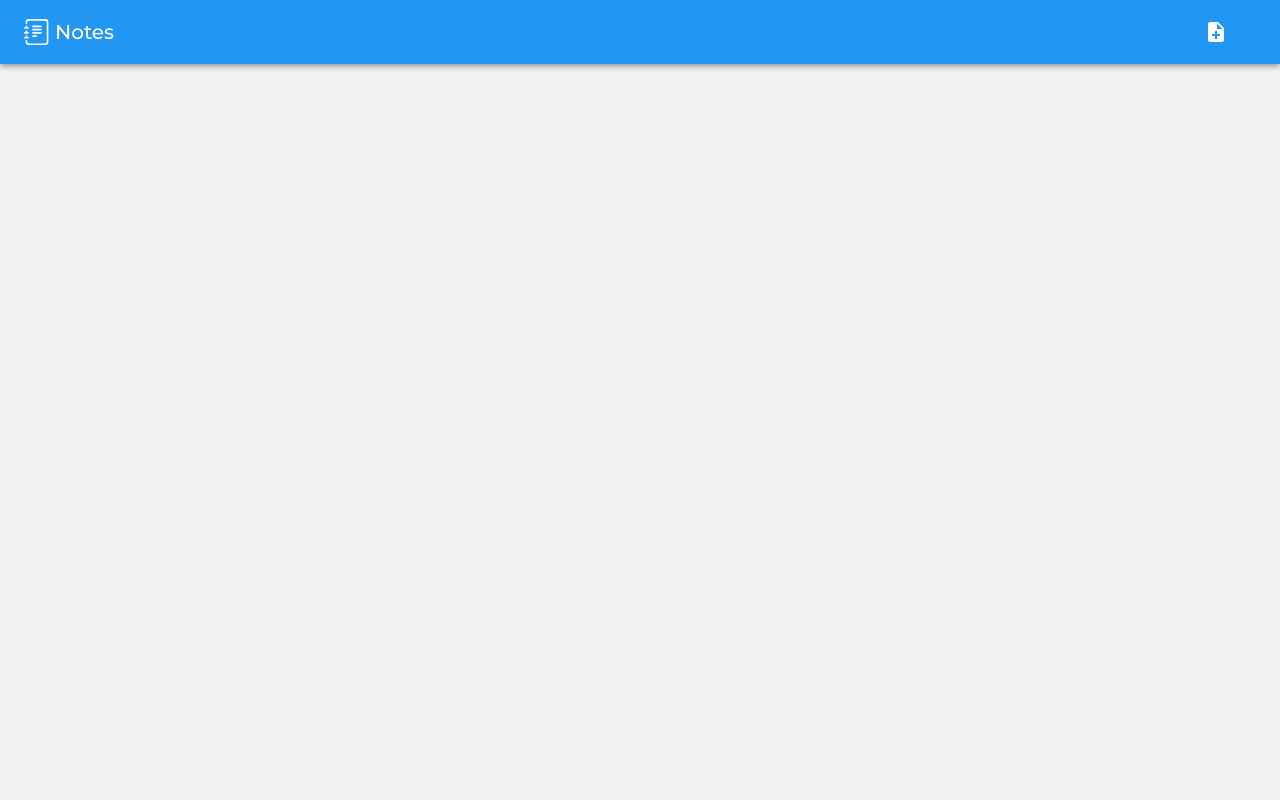
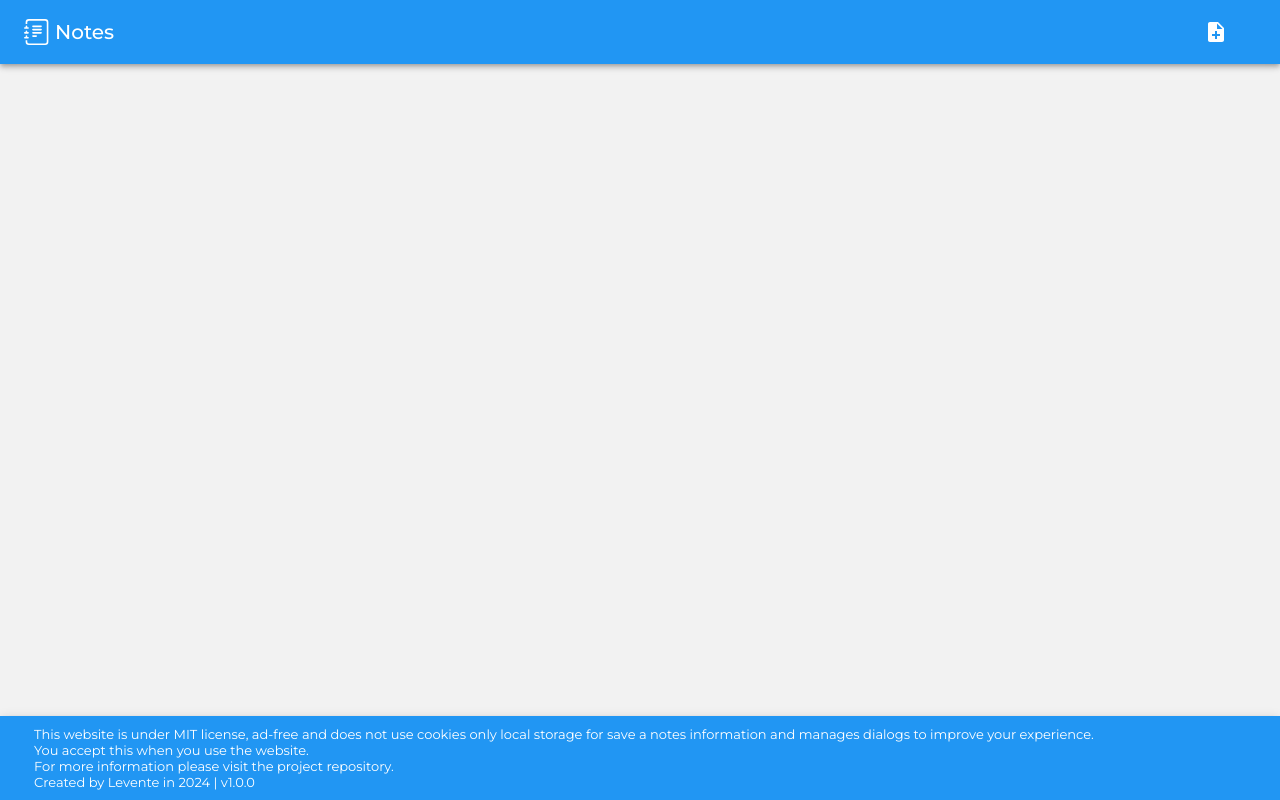
Before and after one commit to tothlevente/notes, a React (Vite) app: page / in a window 1280 px wide. Built offline with nearby package versions, Linux system fonts and the light colour scheme.

Commit message:
Developments

```diff
--- a/src/components/Footer.tsx
+++ b/src/components/Footer.tsx
@@ -1,3 +1,36 @@
+import packageJson from "../../package.json";
+
+import { AppBar, Toolbar } from "@mui/material";
+
 export default function Footer() {
-  return <div></div>;
+  return (
+    <AppBar
+      position="fixed"
+      color="primary"
+      sx={{ top: "auto", bottom: 0 }}
+    >
+      <Toolbar>
+        <div
+          style={{
+            flex: 1,
+            flexGrow: 1,
+            margin: "10px",
+            fontSize: "small",
+          }}
+        >
+          <p>
+            This website is under MIT license, ad-free and does not
+            use cookies only local storage for save a notes
+            information and manages dialogs to improve your
+            experience.
+          </p>
+          <p>You accept this when you use the website.</p>
+          <p>
+            For more information please visit the project repository.
+          </p>
+          <p>Created by Levente in 2024 | v{packageJson.version}</p>
+        </div>
+      </Toolbar>
+    </AppBar>
+  );
 }
--- a/src/components/NoteCard.tsx
+++ b/src/components/NoteCard.tsx
@@ -29,10 +29,9 @@ export default function NoteCard({
             sx={{
               marginRight: "10px",
               color: "background.paper",
-              bgcolor: "#616161",
             }}
           >
-            {<NotesIcon />}
+            {<NotesIcon color="primary" />}
           </Avatar>
           {title}
         </Typography>
@@ -50,7 +49,7 @@ export default function NoteCard({
           sx={{
             marginRight: "3px",
             "&:hover": {
-              color: "#212121",
+              color: "#2196f3",
             },
           }}
           onClick={() => {
```
